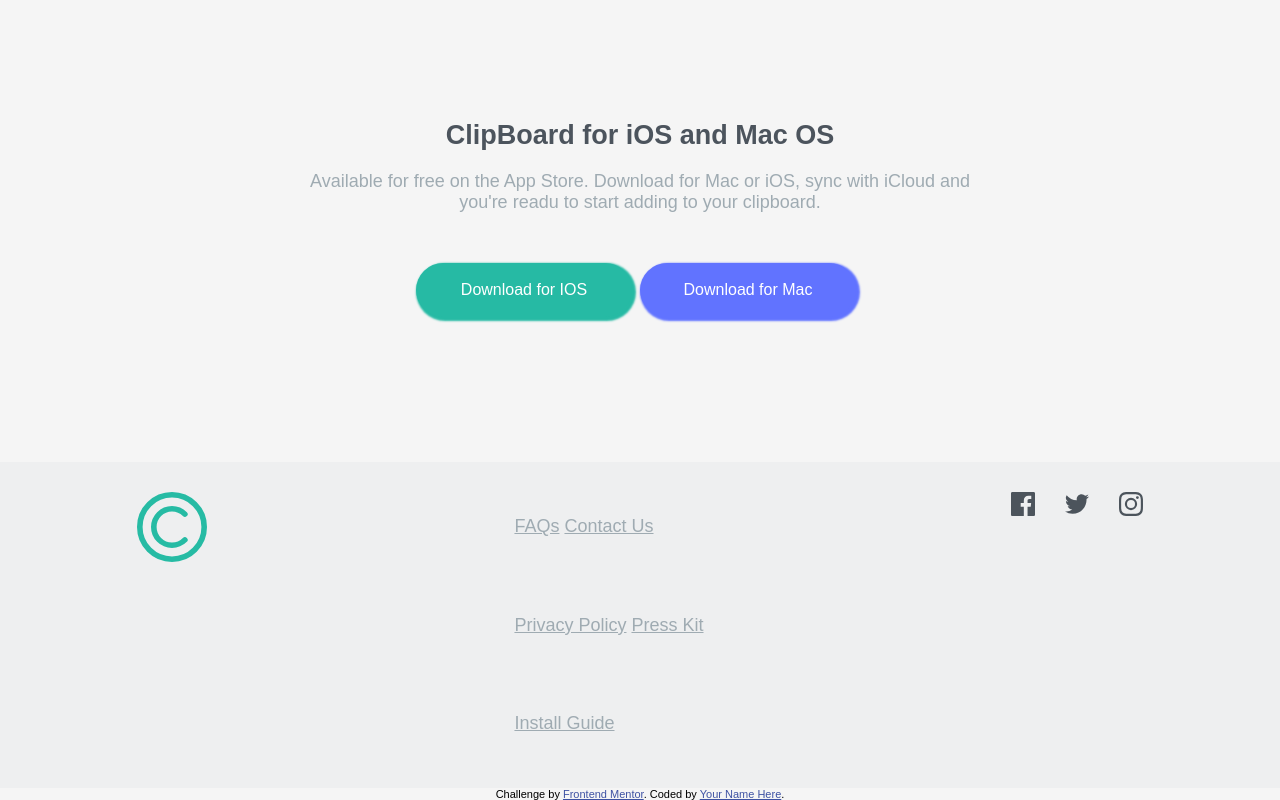
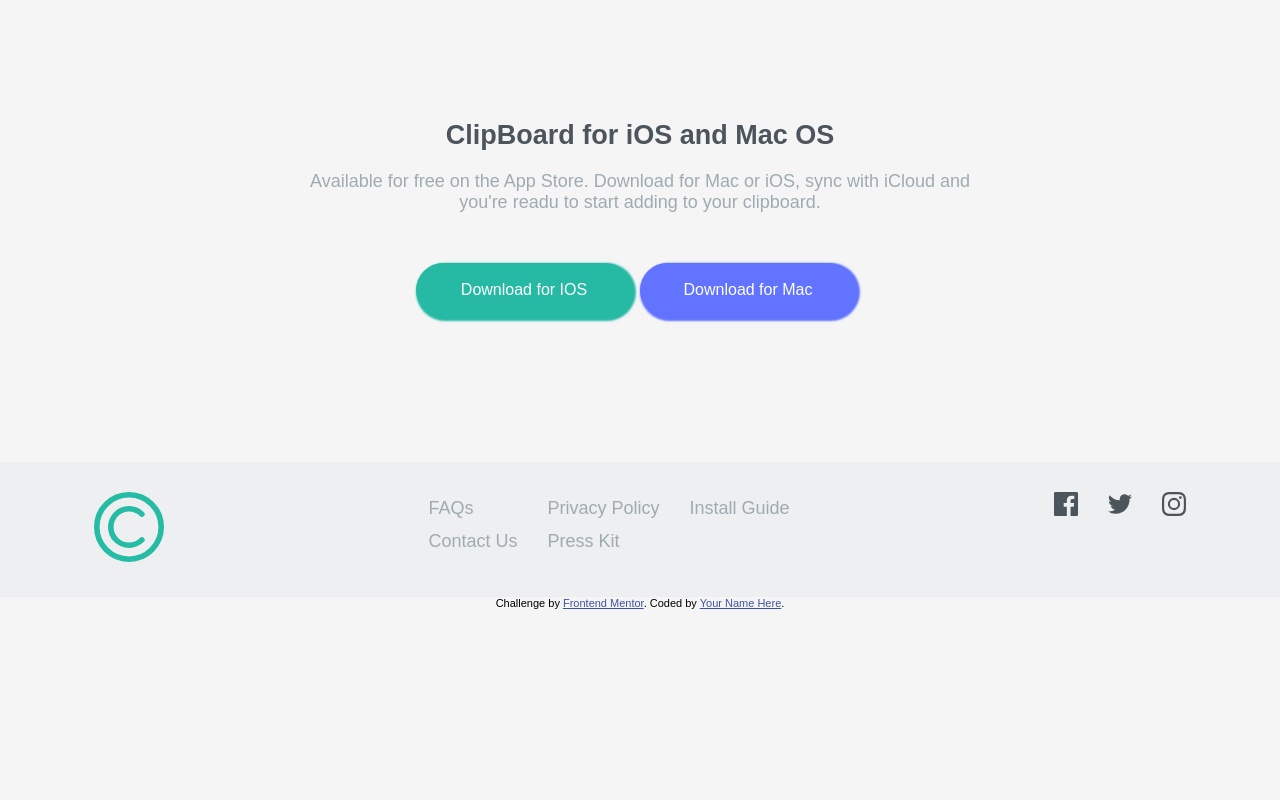
Before and after one commit to 81andie/clipboard-landing-page-master, a plain HTML site: page index.html in a window 1280 px wide. Shown: the part 2911-3711 px from the top of the page. After the commit the page ends 3520 px from the top, so only its background shows below. Drawn offline with Linux system fonts and the light colour scheme; a web font is replaced by a local one.

Commit message:
guardando cambios en el footer los enlaces substituirlos por parrafos

```diff
--- a/index.html
+++ b/index.html
@@ -307,17 +307,17 @@
 
           <div class="footer_features">
           <div class="container_p">
-           <a href="#">FAQs</a>
-            <a href="#">Contact Us</a>
+           <p>FAQs</p>
+            <p>Contact Us</p>
             </div>
 
             <div class="container_p">
-           <a href="#">Privacy Policy</a>
-            <a href="#">Press Kit</a>
+           <p>Privacy Policy</p>
+            <p>Press Kit</p>
             </div>
 
             <div class="container_p">
-           <a href="#">Install Guide</a>
+           <p>Install Guide</p>
 
             </div>
           </div>
--- a/style.css
+++ b/style.css
@@ -242,7 +242,7 @@
     width: 70px;
 }
 
-.container_p  a{
+.container_p  p {
     line-height: 3.8;
     text-align: center;
     color: #9fabb2;
@@ -447,8 +447,5 @@
     .features_contents img {
         width: 55vw;
     }
-    .footer_features{
-        flex-direction: column;
-    }
 
 }
```
